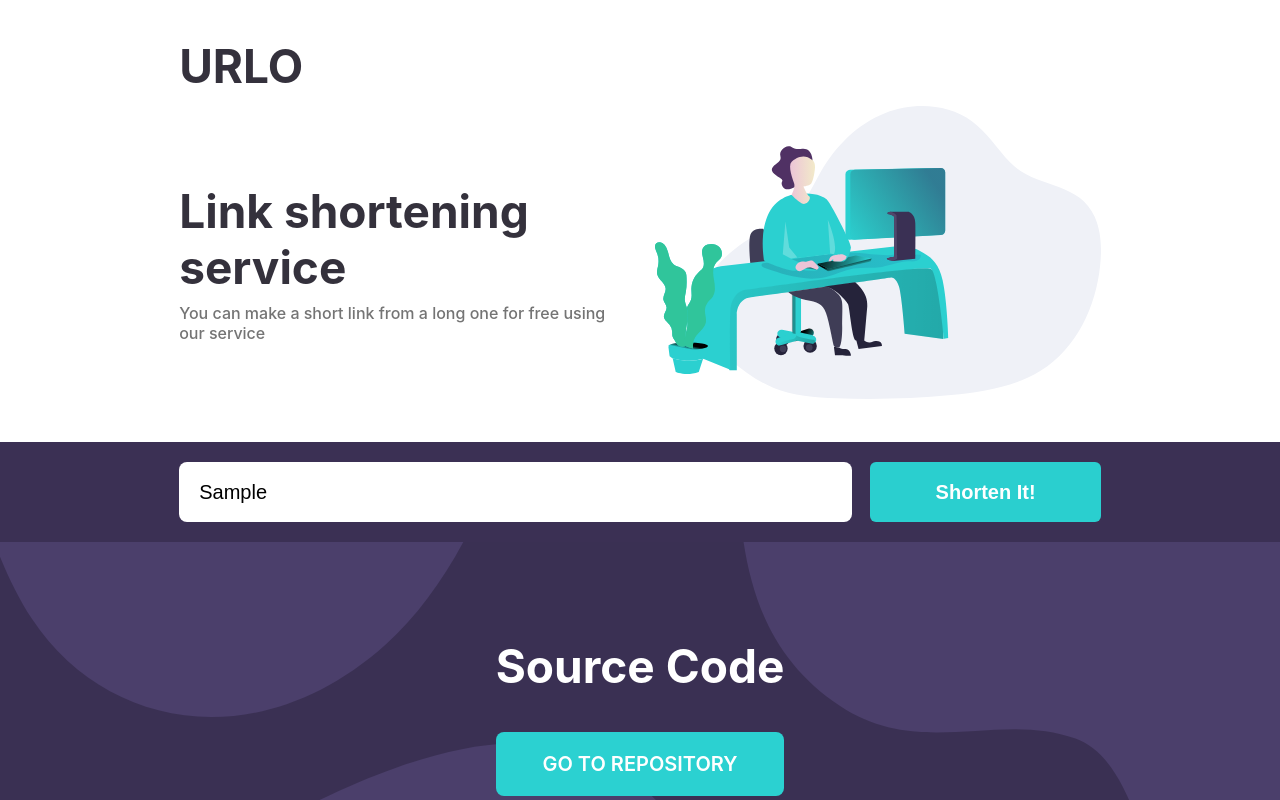
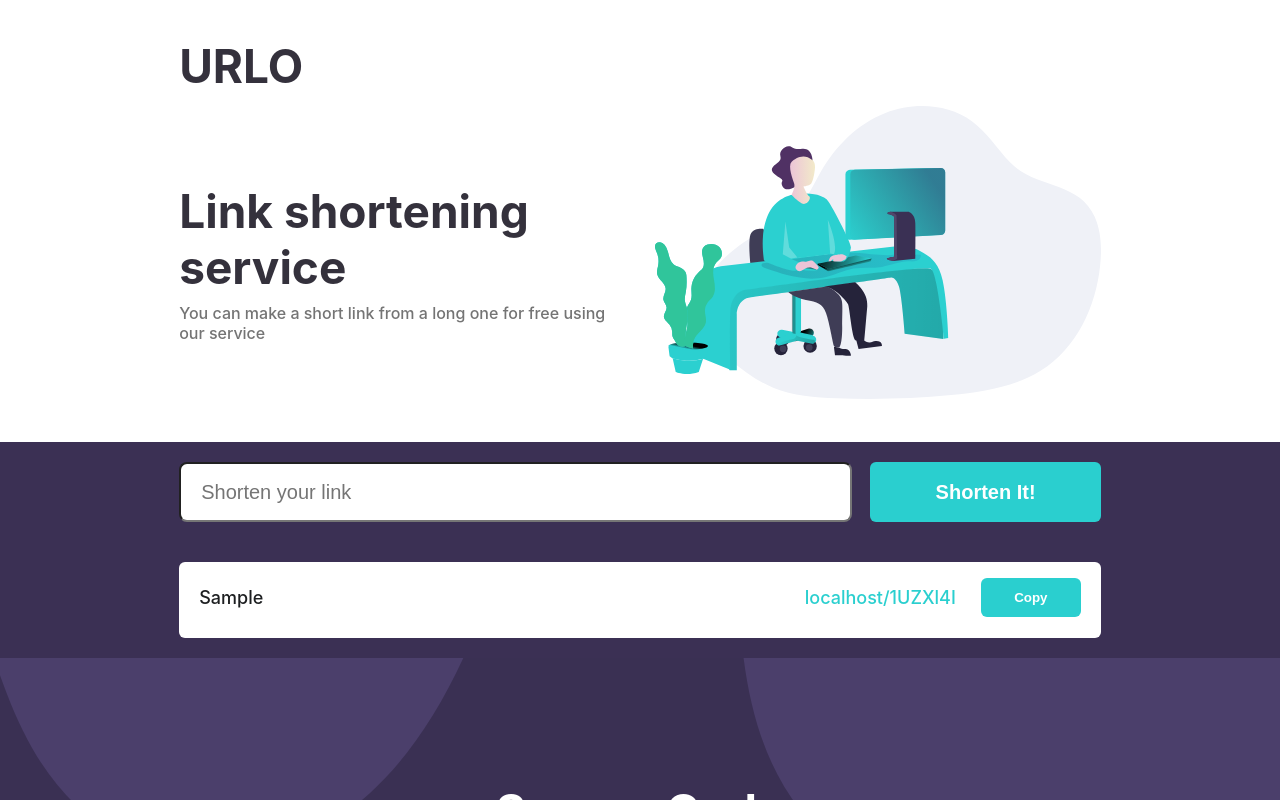
Before and after one commit to mvximenko/urlo, a Next.js app: page / in a window 1280 px wide. Both pictures are taken after typing "Sample" into the empty fields and a click on the button "Shorten It!". Shown: the top 800 px of the page. Built offline with nearby package versions, Linux system fonts and the light colour scheme; no server answers; the database is empty.

Commit message:
Update validation and limit number of links

```diff
--- a/pages/index.tsx
+++ b/pages/index.tsx
@@ -24,10 +24,18 @@ import {
   RepositoryLink,
 } from '../styles/styles';
 
+interface Links {
+  shortUrl: string;
+  longUrl: string;
+}
+
+const regExpression =
+  '^(http://www.|https://www.|http://|https://)?[a-z0-9]+([-.]{1}[a-z0-9]+)*.[a-z]{2,3}(:[0-9]{1,5})?(/.*)?$';
+
 export default function Home() {
   const [longUrl, setLongUrl] = useState('');
   const [copied, setCopied] = useState<string[]>([]);
-  const [links, setLinks] = useState<{ [key: string]: string }>({});
+  const [links, setLinks] = useState<Links[]>([]);
 
   useEffect(() => {
     if (localStorage.getItem('storedLinks')) {
@@ -39,24 +47,18 @@ export default function Home() {
   const handleSubmit = async (event: React.FormEvent) => {
     event.preventDefault();
 
-    const regexp = new RegExp(
-      '^((http:\\/\\/|https:\\/\\/|)(www.|)[a-zA-Z0-9]+(\\.[a-zA-Z]+)+.*)$'
-    );
-
-    if (regexp.test(longUrl)) {
     try {
       const {
         data: { shortUrl },
       } = await axios.post('api/shorten', { longUrl });
 
-        const storedLinks = { [shortUrl]: longUrl, ...links };
+      const storedLinks = [{ shortUrl, longUrl }, ...links.slice(0, 2)];
       setLinks(storedLinks);
       localStorage.setItem('storedLinks', JSON.stringify(storedLinks));
 
       setLongUrl('');
     } catch (error) {
       console.error(error);
-      }
     }
   };
 
@@ -104,32 +106,37 @@ export default function Home() {
       <Section>
         <Form onSubmit={handleSubmit}>
           <Input
-            type='text'
             name='link'
             value={longUrl}
-            onChange={(e) => setLongUrl(e.target.value)}
+            onChange={(e) => {
+              setLongUrl(e.target.value);
+              (e.target as HTMLInputElement).setCustomValidity('');
+            }}
+            onInvalid={(e) =>
+              (e.target as HTMLInputElement).setCustomValidity('Not valid link')
+            }
+            pattern={regExpression}
             placeholder='Shorten your link'
             required
           />
           <ShortenButton type='submit'>Shorten It!</ShortenButton>
         </Form>
 
-        {Object.keys(links).length !== 0 && (
+        {links.length !== 0 && (
           <Links>
-            {Object.keys(links).map((short) => {
-              const long = links[short];
+            {links.map((link) => {
               return (
-                <ListItem key={short}>
-                  <LongLink>{long}</LongLink>
+                <ListItem key={link.shortUrl}>
+                  <LongLink>{link.longUrl}</LongLink>
                   <RightSide>
-                    <ShortLink href={short}>
-                      {`${window.location.hostname}/${short}`}
+                    <ShortLink href={link.shortUrl}>
+                      {`${window.location.hostname}/${link.shortUrl}`}
                     </ShortLink>
 
-                    {copied.includes(short) ? (
+                    {copied.includes(link.shortUrl) ? (
                       <CopyButton copy>Copied</CopyButton>
                     ) : (
-                      <CopyButton onClick={() => handleClick(short)}>
+                      <CopyButton onClick={() => handleClick(link.shortUrl)}>
                         Copy
                       </CopyButton>
                     )}
--- a/styles/styles.ts
+++ b/styles/styles.ts
@@ -105,7 +105,11 @@ export const Input = styled.input`
   border-radius: 8px;
   margin-right: 2%;
   padding: 18px 20px;
-  border: none;
+  /* border: 2px solid #2acfcf; */
+
+  &:invalid:focus {
+    outline-color: #e39b9c;
+  }
 
   ${mobile} {
     flex: none;
@@ -134,6 +138,10 @@ export const ShortenButton = styled.button`
     height: 50px;
     font-size: 16px;
   }
+`;
+
+export const Alert = styled.div`
+  background: red;
 `;
 
 export const Links = styled.ul`
```
Also changed, not shown: components/Alert.tsx (added, +20 -0 lines). Lines whose indentation alone changed are shown as unchanged.
